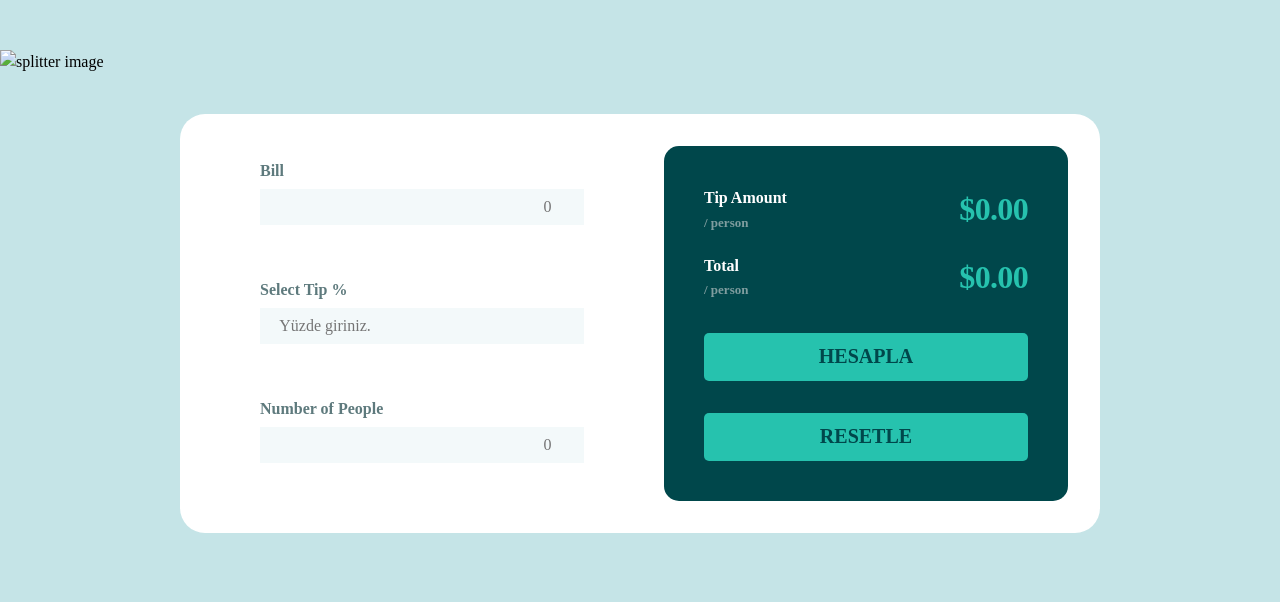
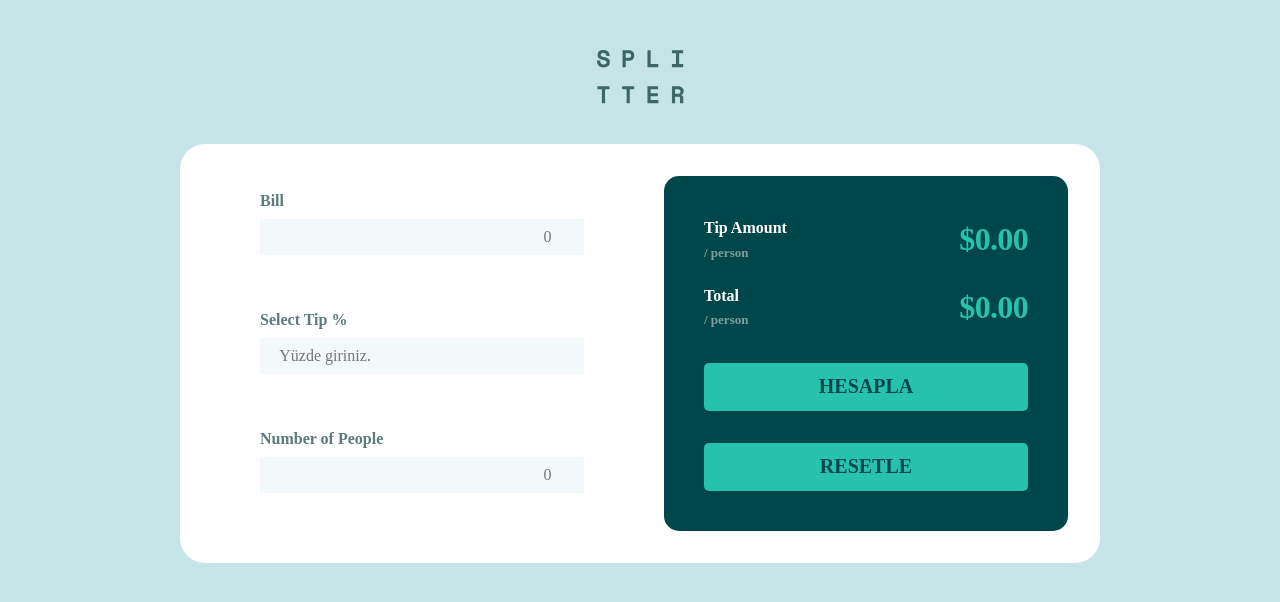
Before and after one commit to mucahityildiz1/calculator, a plain HTML site: page index.html in a window 1280 px wide. Drawn offline with Linux system fonts and the light colour scheme.

Commit message:
Update index.html

```diff
--- a/index.html
+++ b/index.html
@@ -12,7 +12,7 @@
 <body>
   <div class="container">
     <div class="head-line">
-      <img src="assets/img/splitter.svg" alt="splitter image">
+      <img src="assets/images/splitter.svg" alt="splitter image">
     </div>
     <div class="context">
       <div class="card">
```
